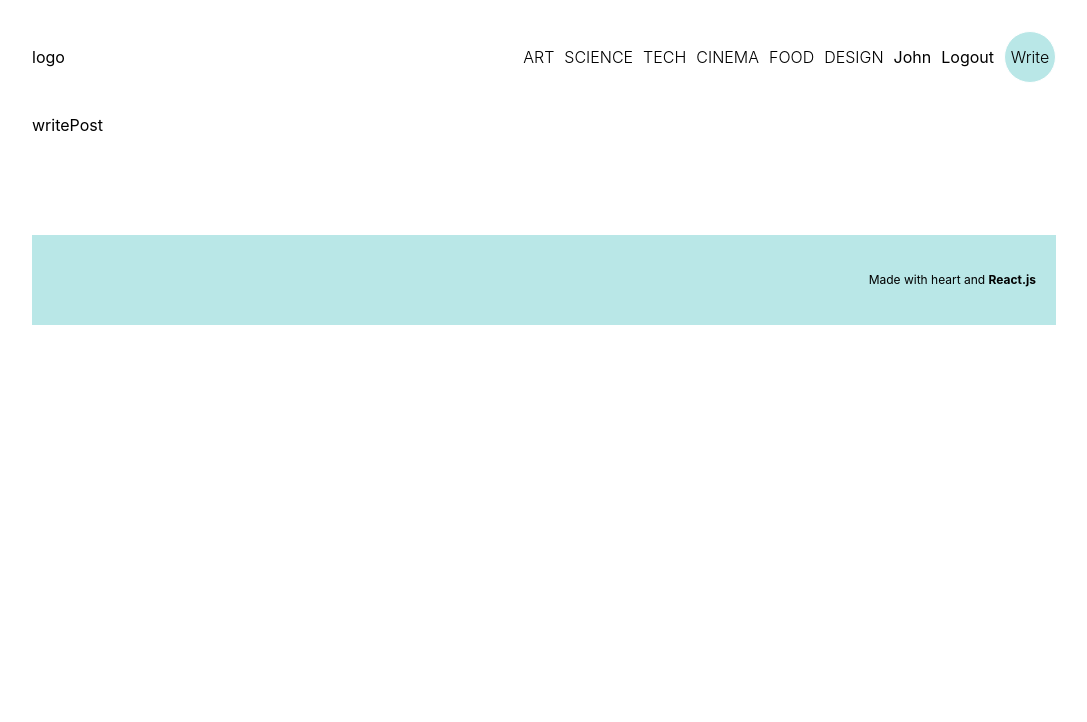
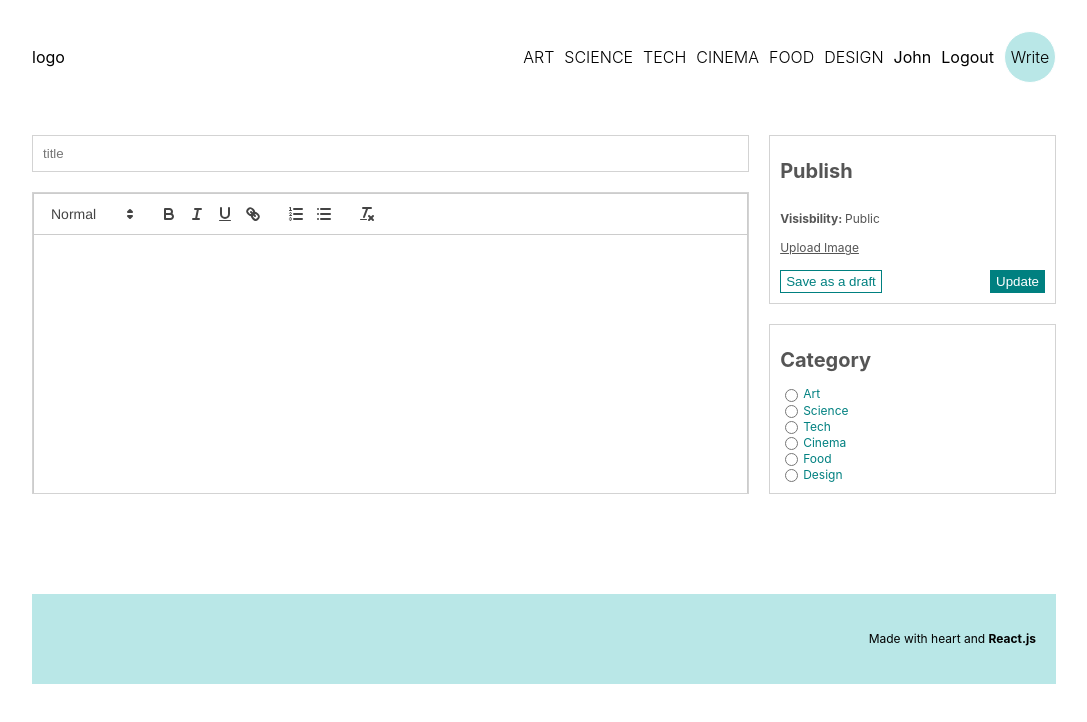
Before and after one commit to davidpascual2/Davids-blog-mysql, a React (Create React App) app in the folder client/: page /writepost in a window 1280 px wide. Shown: the top 722 px of the page, without its empty margins (96-1183 px from the left). Built offline with nearby package versions, Linux system fonts and the light colour scheme.

Commit message:
style write post page

```diff
--- a/client/package.json
+++ b/client/package.json
@@ -9,6 +9,7 @@
     "axios": "^1.2.5",
     "react": "^18.2.0",
     "react-dom": "^18.2.0",
+    "react-quill": "^2.0.0",
     "react-router-dom": "^6.8.1",
     "react-scripts": "5.0.1",
     "sass": "^1.58.0",
--- a/client/src/components/Menu.js
+++ b/client/src/components/Menu.js
@@ -3,19 +3,19 @@ const Menu = () => {
     const posts = [
         {
             id:1,
-            title: "lorem",
+            title: "lorem a sdfasd sdafsdf",
             desc: "lorem ipsum asldfjk asd fas fd asdfas asd fas fsd s a fs df asdfasfdfasdf asdf asdfadsfdsf sd",
             img: "https://www.w3schools.com/css/img_5terre.jpg"
         },
         {
             id:2,
-            title: "lorem",
+            title: "lorem naddsdsa asdfasdsd",
             desc: "lorem a  fa d sa ds   as d s f ads  f as df as  saf as fsa fd sa fsafasfssa fa sf asf dsafasdfsad f asdf",
             img: "https://www.w3schools.com/css/img_forest.jpg"
         },
         {
             id:3,
-            title: "lorem",
+            title: "lorem fasdfdasads asdfsd",
             desc: "lorem asdaf asd fa sdfasdfasdf adf asd fasdfasdfasd fasdfasdfasdf asdfasdfasdfdsa dsa adfads fasdfasdfsda f",
             img: "https://www.w3schools.com/css/img_lights.jpg"
         },
--- a/client/src/pages/Home.js
+++ b/client/src/pages/Home.js
@@ -8,19 +8,19 @@ const Home = () => {
     const posts = [
         {
             id:1,
-            title: "lorem",
+            title: "lorem ipsum asdfas asdfsd",
             desc: "lorem ipsum asldfjk asd fas fd asdfas asd fas fsd s a fs df asdfasfdfasdf asdf asdfadsfdsf sd",
             img: "https://www.w3schools.com/css/img_5terre.jpg"
         },
         {
             id:2,
-            title: "lorem",
+            title: "lorem ipsum asdf lasdfa",
             desc: "lorem a  fa d sa ds   as d s f ads  f as df as  saf as fsa fd sa fsafasfssa fa sf asf dsafasdfsad f asdf",
             img: "https://www.w3schools.com/css/img_forest.jpg"
         },
         {
             id:3,
-            title: "lorem",
+            title: "lorem asdfasdf asdfasd asdf",
             desc: "lorem asdaf asd fa sdfasdfasdf adf asd fasdfasdfasd fasdfasdfasdf asdfasdfasdfdsa dsa adfads fasdfasdfsda f",
             img: "https://www.w3schools.com/css/img_lights.jpg"
         },
--- a/client/src/pages/WritePost.js
+++ b/client/src/pages/WritePost.js
@@ -1,9 +1,67 @@
-import React from "react";
+import React, { useState } from "react";
+import ReactQuill from 'react-quill';
+import 'react-quill/dist/quill.snow.css';
+
 
 const WritePost = () => {
+
+    const [value, setValue] = useState('');
+
     return (
-        <div>
-            writePost
+        <div className="add">
+            <div className="content">
+                <input type="text" placeholder="title" />
+                <div className="editorContainer">
+                    <ReactQuill className="editor" theme="snow" value={value} onChange={setValue} />
+                </div>
+            </div>
+            <div className="menu">
+                <div className="item">
+                    <h1>Publish</h1>
+                    <span>
+                        <b>Visisbility: </b> Public
+                    </span>
+                    <input style={{display:"none"}} type="file" name="" id="file"></input>
+                    <label className="file" htmlFor="file">Upload Image</label>
+                    <div className="buttons">
+                        <button>Save as a draft</button>
+                        <button>Update</button>
+                    </div>
+                </div>
+
+                <div className="item">
+                    <h1>Category</h1>
+                    <div className="cat">
+                        <input type='radio' name="cat" value="art" id="art" />
+                        <label htmlFor="art">Art</label>
+                    </div>
+
+                    <div className="cat">
+                        <input type='radio' name="cat" value="science" id="science" />
+                        <label htmlFor="art">Science</label>
+                    </div>
+
+                    <div className="cat">
+                        <input type='radio' name="cat" value="tech" id="tech" />
+                        <label htmlFor="art">Tech</label>
+                    </div>
+
+                    <div className="cat">
+                        <input type='radio' name="cat" value="cinema" id="cinema" />
+                        <label htmlFor="art">Cinema</label>
+                    </div>
+
+                    <div className="cat">
+                        <input type='radio' name="cat" value="food" id="food" />
+                        <label htmlFor="art">Food</label>
+                    </div>
+
+                    <div className="cat">
+                        <input type='radio' name="cat" value="design" id="design" />
+                        <label htmlFor="art">Design</label>
+                    </div>
+                </div>
+            </div>
         </div>
       );
 }
--- a/client/src/style.scss
+++ b/client/src/style.scss
@@ -11,7 +11,7 @@ $lightGreen: #b9e7e7;
 
         .link{
             text-decoration: none;
-            color: inherit
+            color: inherit;
         }
 
         //LOGIN & REGISTER
@@ -78,7 +78,7 @@ $lightGreen: #b9e7e7;
                 justify-content: space-between;
 
                 .logo{
-                    width: 120px
+                    width: 120px;
 
                 }
                 .links{
@@ -117,7 +117,7 @@ $lightGreen: #b9e7e7;
             }
         }
 
-        //FOOTER
+        // FOOTER
 
         footer{
             margin-top:100px;
@@ -133,7 +133,7 @@ $lightGreen: #b9e7e7;
             }
         }
 
-        //HOME
+        // HOME
 
         .home{
             .posts{
@@ -207,7 +207,7 @@ $lightGreen: #b9e7e7;
             }
         }
 
-        //SINGLE POST
+        // SINGLE POST
 
         .singlePost{
             display: flex;
@@ -217,7 +217,7 @@ $lightGreen: #b9e7e7;
                 flex: 5;
                 display: flex;
                 flex-direction: column;
-                gap:30px;
+                gap:20px;
 
                 img{
                     width: 100%;
@@ -245,7 +245,7 @@ $lightGreen: #b9e7e7;
                     }
 
                     p{ //margin had space
-                        margin: 0
+                        margin: 0;
                     }
                 }
 
@@ -262,7 +262,8 @@ $lightGreen: #b9e7e7;
 
                 h1{
                     font-size: 42px;
-                    color: #333
+                    color: #333;
+                    margin: 0; ///???????
 
                 }
 
@@ -293,11 +294,116 @@ $lightGreen: #b9e7e7;
                         height: 200px;
                         object-fit: cover ;
                     }
+                    h2{
+                        color: #555;
+                        // margin: ; //fix margin too much space
+                    }
+
+                    button{
+                        width: max-content; //????????
+                        padding: 7.5px 15px;
+                        border: none;
+                        cursor: pointer;
+                        background-color: white;
+                        border: 1px solid teal;
+                        color: teal;
+
+                        &:hover{
+                            border: 1px solid white;
+                            background-color: $lightGreen;
+                            color: black;
+                        }
+                    }
+                }
+            }
+        }
+
+        // WRITEPOST
+
+        .add{
+            margin-top: 20px;
+            display: flex;
+            gap: 20px;
+
+            .content{
+                flex: 5;
+                display: flex;
+                flex-direction: column;
+                gap: 20px;
+
+                input{
+                    padding: 10px;
+                    border: 1px solid lightgray;
+                }
+
+                .editorContainer{
+                    height: 300px;
+                    overflow: scroll;
+                    border: 1px solid lightgray;
+
+                    .editor{
+                        height: 100%;
+                        border: none;
+                    }
+                }
+            }
+
+            .menu{
+                flex:2;
+                display: flex;
+                flex-direction: column;
+                gap:20px;
+
+                .item{
+                    border: 1px solid lightgrey;
+                    padding: 10px;
+                    flex: 1;
+                    display: flex;
+                    flex-direction: column;
+                    justify-content: space-between;
+                    font-size: 12px;
+                    color: #555;
+
+                    h1{
+                        font-size: 20px;
+                    }
+
+                    .file{
+                        text-decoration: underline;
+                        cursor: pointer;
+                    }
+
+                    .buttons{
+                        display: flex;
+                        justify-content: space-between;
+
+                        :first-child{ //can also just give buttons different class names
+                            cursor: pointer;
+                            color: teal;
+                            background-color: white;
+                            border: 1px solid teal;
+                            padding: 3px 5px;
+                        }
+
+                        :last-child{ //can also just give buttons different class names
+                            cursor: pointer;
+                            color: white;
+                            background-color: teal;
+                            border: 1px solid teal;
+                            padding: 3px 5px;
+                        }
+                    }
+
+                    .cat{
+                        display: flex;
+                        align-items: center;
+                        gap: 2px;
+                        color: teal;
+                    }
+                }
+            }
 
 
-                }
-
-            }
         }
     }
 }
```
Also changed, not shown: 1 other file (tests, documents, lock files or other folders).
